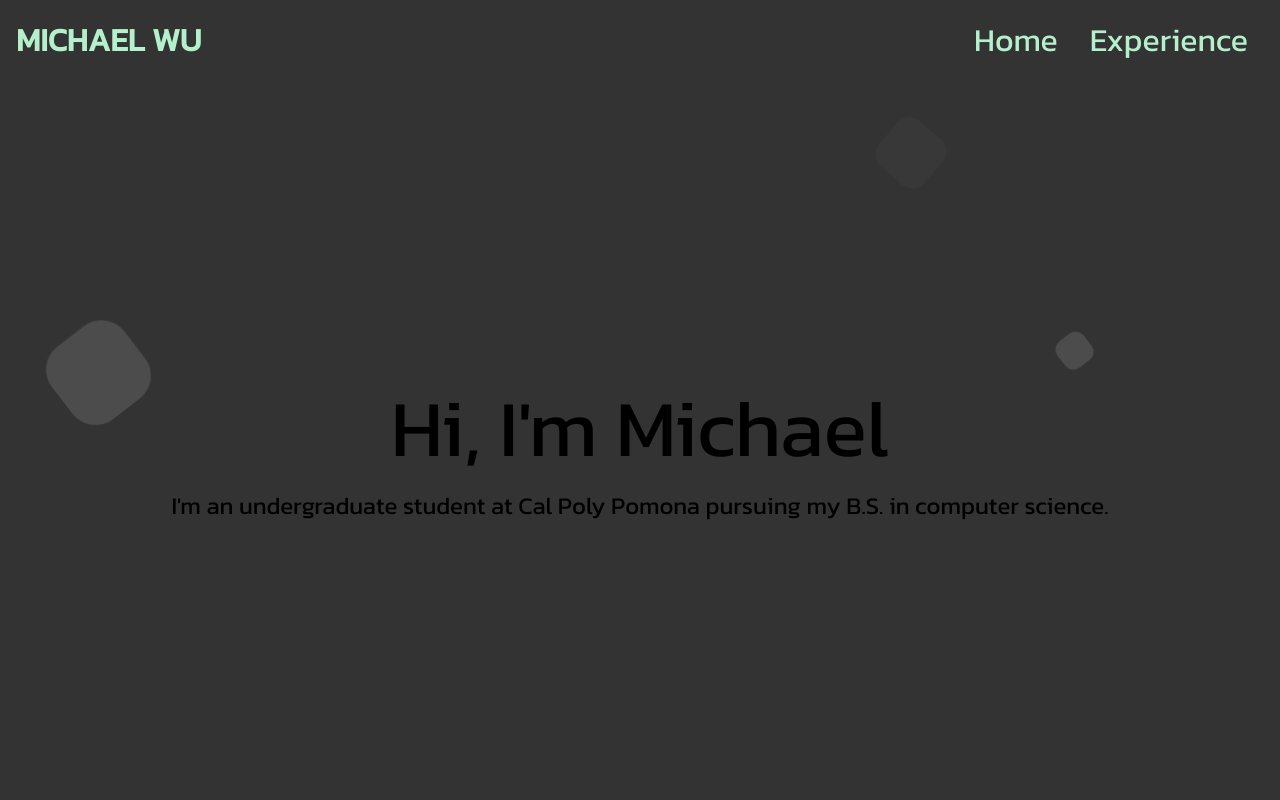
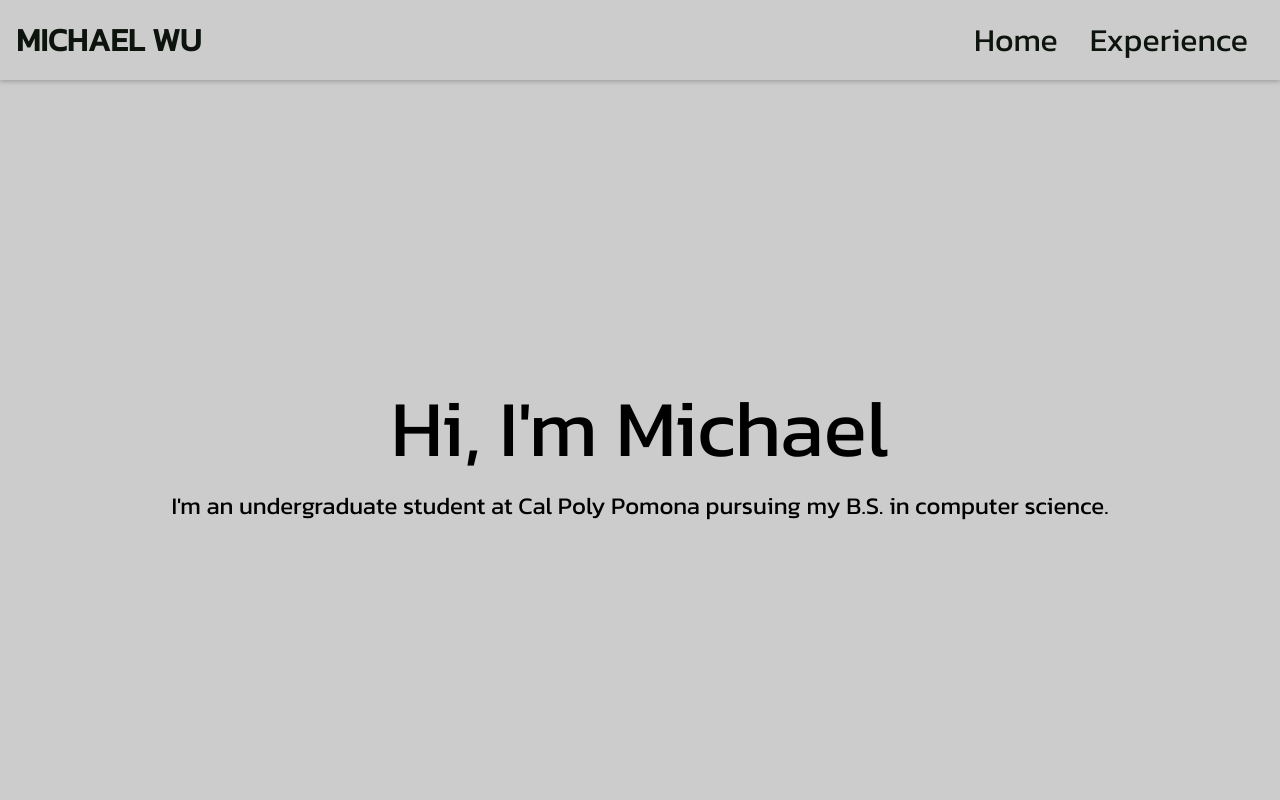
Before and after one commit to MichaelWuhu/MichaelWuhu.github.io, a React (Create React App) app: page / in a window 1280 px wide. Shown: the top 800 px of the page. Built offline with nearby package versions, Linux system fonts and the light colour scheme.

Commit message:
new color palette

```diff
--- a/src/styles/ColorPalette.css
+++ b/src/styles/ColorPalette.css
@@ -1,28 +1,22 @@
-/* :root {
-  --primary-color: #E0E1DD;
-  --secondary-color: #415A77;
-  --light-text-color: #E0E1DD;
-  --dark-text-color: #1B263B;
-  --header-color: #161717;
-  --footer-color: #161717;
-  --footer-color: #000000;
-  --background-color: #1B263B;
-  --background-color-2: #070f17;
-  --background-color: #ebf6d3;
+:root {
+  /* light mode */
+  --text: #0D130D;
+  --background:#CCCCCC;
+  --primary: #59A75C;
+  --secondary: #9ED1A0;
+  --accent: #79C77C;
+
+  /* dark mode */
+  /* --text: #EDF3ED;
+  --background: #333333;
+  --primary: #45BF49;
+  --secondary: #91B192;
+  --accent: #3E9844; */
+
+  /* --navbar-background: rgba(22, 23, 23, 1);
+  --card-background: #474745;
+  --background: #333333;
+  --highlight-color-1: #b3f0cb;
+  --dark-text-color: #1c1f36;
+  --button-background: #dbdbdb; */
 }
- */
-
-:root {
-  --cream: #fae1b0;
-  --lighter-cream: #c9b5a6;
-  --murky: #705d5d;
-  --red: #c91313;
-  --orange: #ef7f1a;
-
-  --navbar-background: rgba(22, 23, 23, 1); /* dark gray */
-  --card-background: #474745; /* light gray */
-  --background: #333333; /* dark gray */
-  --highlight-color-1: #b3f0cb;
-  --dark-text-color: #1c1f36; /* navy blue-ish color */
-  --button-background: #dbdbdb; /* light gray */
-}
--- a/src/styles/Navbar.css
+++ b/src/styles/Navbar.css
@@ -2,7 +2,6 @@
   display: flex;
   justify-content: space-between;
   align-items: center;
-  /* padding: 1rem; */
   position: fixed;
   width: 100%;
   height: 5rem;
@@ -10,15 +9,16 @@
   z-index: 10;
   transition: 0.5s;
   position: fixed;
+  box-shadow: 0px 2px 4px rgba(0, 0, 0, 0.2);
 }
 
 .header-bg {
-  background-color: var(--navbar-background);
+  background-color: var(--background);
   transition: 0.5s;
 }
 
 .header-link {
-  color: var(--highlight-color-1);
+  color: var(--text);
   transition: 0.5s;
   margin-left: 1rem;
 }
@@ -55,17 +55,7 @@
     position: relative;
     display: inline-block;
     text-decoration: none;
-    color: var(--highlight-color-1);
-  }
-}
-
-@media (min-width: 1200px) {
-  /* HOVER ANIMATIONS */
-  .link {
-    position: relative;
-    display: inline-block;
-    text-decoration: none;
-    color: var(--highlight-color-1);
+    color: var(--text);
   }
 
   .link::before,
@@ -75,7 +65,7 @@
     left: 0;
     width: 100%;
     height: 2px;
-    background-color: var(--highlight-color-1);
+    background-color: var(--text);
     transform: scaleX(0);
     transition: transform 0.25s;
   }
@@ -86,7 +76,7 @@
     left: 0;
     width: 100%;
     height: 2px;
-    background-color: var(--highlight-color-1);
+    background-color: var(--text);
     transform: scaleX(0);
     transition: transform 0.25s;
   }
@@ -119,7 +109,7 @@
 
 @media (max-width: 1200px) {
   .header {
-    background-color: var(--navbar-background);
+    background-color: var(--background);
   }
 
   .nav-menu {
@@ -132,7 +122,7 @@
       rgba(0, 0, 0, 0.06) 0px 2px 4px -1px;
     border-width: 0 0 2px 0;
     border-style: solid;
-    border-color: var(--highlight-color-1);
+    border-color: var(--text);
     position: absolute;
     top: -500%;
     left: 0;
@@ -177,8 +167,8 @@
     align-items: center;
     top: 5rem;
     background-color: var(--background);
-    color: var(--highlight-color-1);
-    border: 2px solid var(--highlight-color-1);
+    color: var(--text);
+    border: 2px solid var(--text);
     border-radius: 8px;
     padding: 0 15px;
     height: 12rem;
@@ -266,7 +256,7 @@
     position: absolute;
     height: 3px; /* Decreased height */
     width: 100%;
-    background: var(--highlight-color-1);
+    background: var(--text);
     border-radius: 6px; /* Adjusted border radius */
     opacity: 1;
     left: 0;
```
